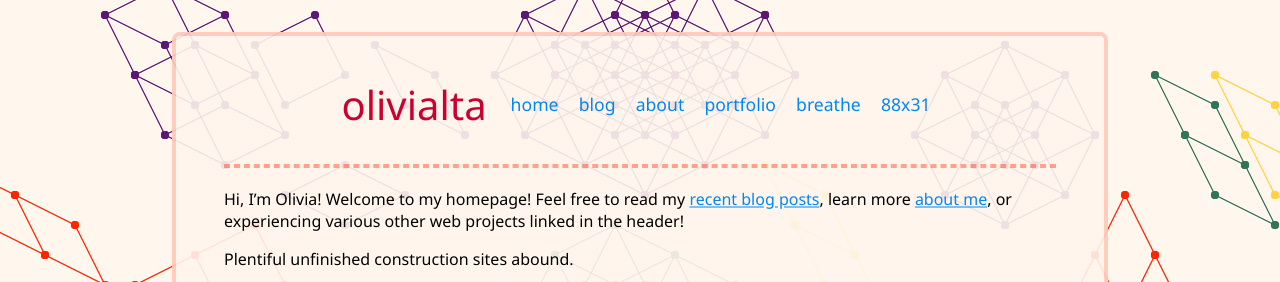
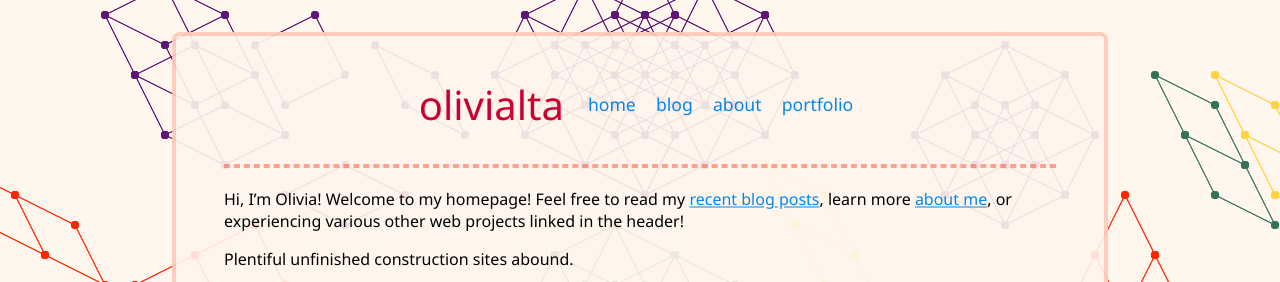
Before and after one commit to RocketRace/rocketrace.github.io, a Jekyll site: the page built from index.md, in a window 1280 px wide, cut to the strip 0-282 px from the top of the page. Built offline with Jekyll 4.4.1, drawn with Linux system fonts in a browser that asks for light colours.

Commit message:
consolidate

```diff
--- a/_layouts/paper.html
+++ b/_layouts/paper.html
@@ -25,8 +25,6 @@ layout: default
         <a class="nav-link" href="{{ "/blog" | relative_url }}">blog</a>
         <a class="nav-link" href="{{ "/about" | relative_url }}">about</a>
         <a class="nav-link" href="{{ "/portfolio" | relative_url }}">portfolio</a>
-        <a class="nav-link" href="{{ "/breathing-geometry" | relative_url }}">breathe</a>
-        <a class="nav-link" href="{{ "/babels-digital-forest" | relative_url }}">88x31</a>
     </div>
     </nav>
     <hr />
```
